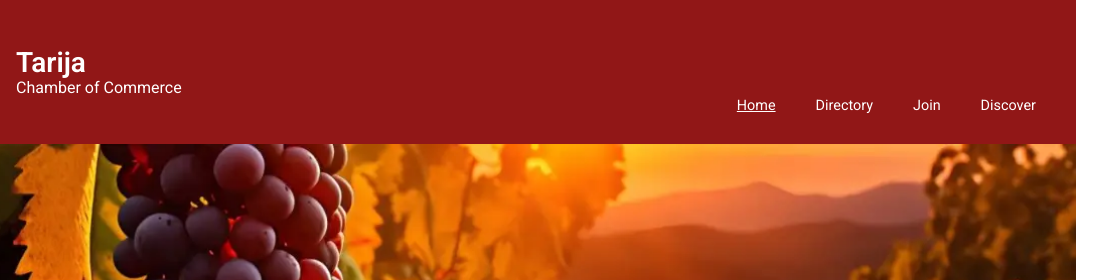
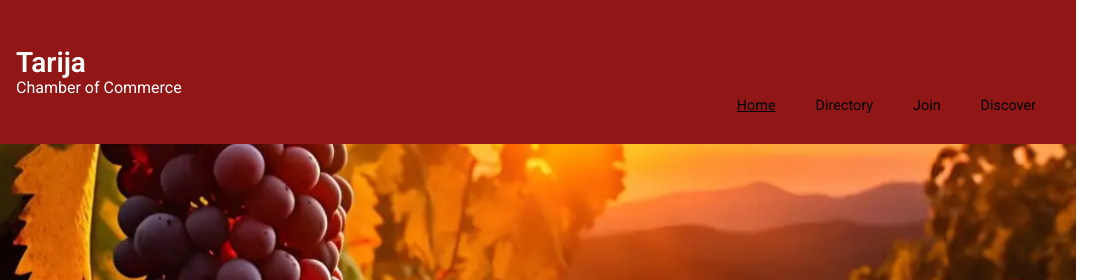
Before and after one commit to reginmund9/wdd231, a plain HTML site: page chamber/index.html in a window 1280 px wide. Shown: the top 280 px of the page, 164-1280 px from the left. Drawn offline with Linux system fonts and the light colour scheme; no server answers.

Commit message:
w3-detail

```diff
--- a/chamber/styles/style.css
+++ b/chamber/styles/style.css
@@ -64,6 +64,7 @@ header {
     display: none;
     grid-column: 1/4;
     background-color: var(--secondary-color);
+
     list-style-type: none;
     padding: 0;
     margin: 0;
@@ -77,6 +78,7 @@ header {
     display: block;
     grid-column: 1/4;
     grid-row: 2/3;
+
 }
 
 .menu-links a {
@@ -84,13 +86,14 @@ header {
     text-decoration: none;
     text-align: center;
 
-    color: var(--text-color);
+    color: var(--text-color-dark);
     padding: 2rem;
 }
 
 .menu-links a:hover {
     border: 1px solid white;
     background-color: var(--primary-color);
+    color: var(--text-color-);
 }
 
 /* home */
```
